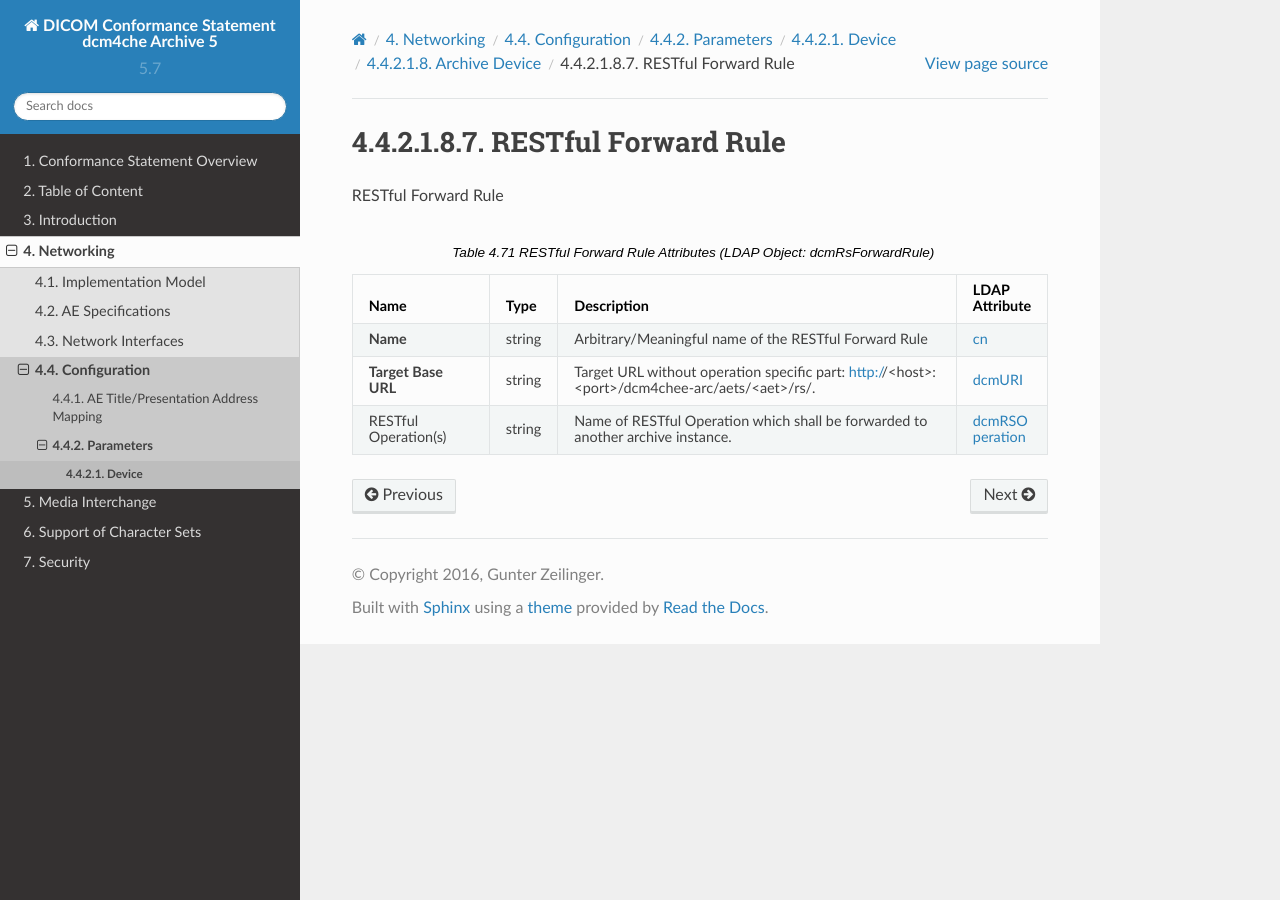
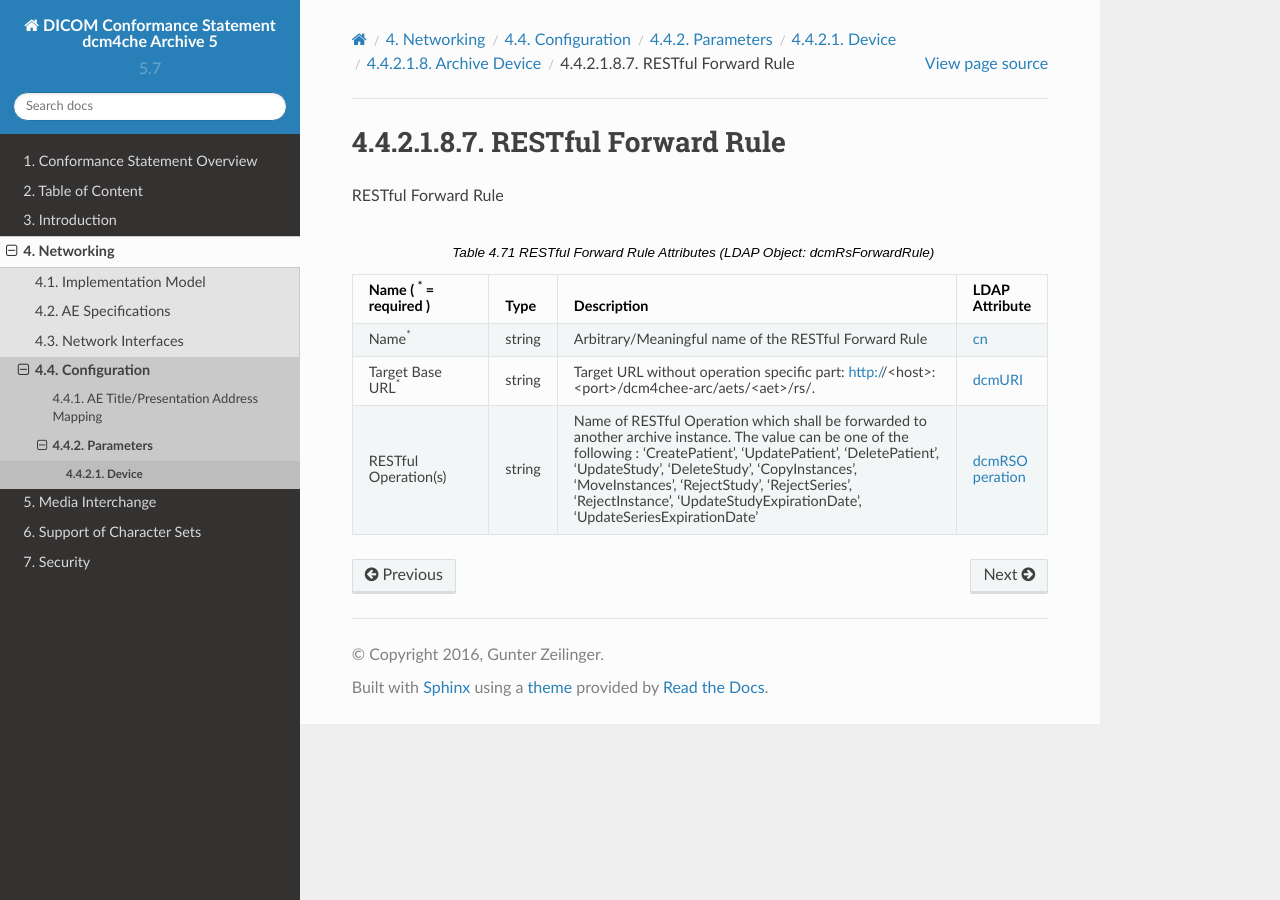
Before and after one commit to dcm4che/dcm4chee-arc-cs, a Sphinx documentation site: the page built from docs/networking/config/rsForwardRule.rst, in a window 1280 px wide. Built offline with Sphinx 7.4.7 and the Read the Docs theme 2.0.0, drawn with Linux system fonts in a browser that asks for light colours.

Commit message:
update param config

```diff
--- a/docs/networking/config/rsForwardRule.rst
+++ b/docs/networking/config/rsForwardRule.rst
@@ -4,18 +4,18 @@
 
 .. tabularcolumns:: |p{4cm}|l|p{8cm}|l|
 .. csv-table:: RESTful Forward Rule Attributes (LDAP Object: dcmRsForwardRule)
-    :header: Name, Type, Description, LDAP Attribute
+    :header: Name ( :sup:`*` = required ), Type, Description, LDAP Attribute
     :widths: 20, 7, 60, 13
 
-    "**Name**",string,"Arbitrary/Meaningful name of the RESTful Forward Rule","
+    "Name\ :sup:`*` ",string,"Arbitrary/Meaningful name of the RESTful Forward Rule","
     .. _cn:
 
     cn_"
-    "**Target Base URL**",string,"Target URL without operation specific part: http://<host>:<port>/dcm4chee-arc/aets/<aet>/rs/.","
+    "Target Base URL\ :sup:`*` ",string,"Target URL without operation specific part: http://<host>:<port>/dcm4chee-arc/aets/<aet>/rs/.","
     .. _dcmURI:
 
     dcmURI_"
-    "RESTful Operation(s)",string,"Name of RESTful Operation which shall be forwarded to another archive instance.","
+    "RESTful Operation(s)",string,"Name of RESTful Operation which shall be forwarded to another archive instance. The value can be one of the following : 'CreatePatient', 'UpdatePatient', 'DeletePatient', 'UpdateStudy', 'DeleteStudy', 'CopyInstances', 'MoveInstances', 'RejectStudy', 'RejectSeries', 'RejectInstance', 'UpdateStudyExpirationDate', 'UpdateSeriesExpirationDate'","
     .. _dcmRSOperation:
 
     dcmRSOperation_"
```
